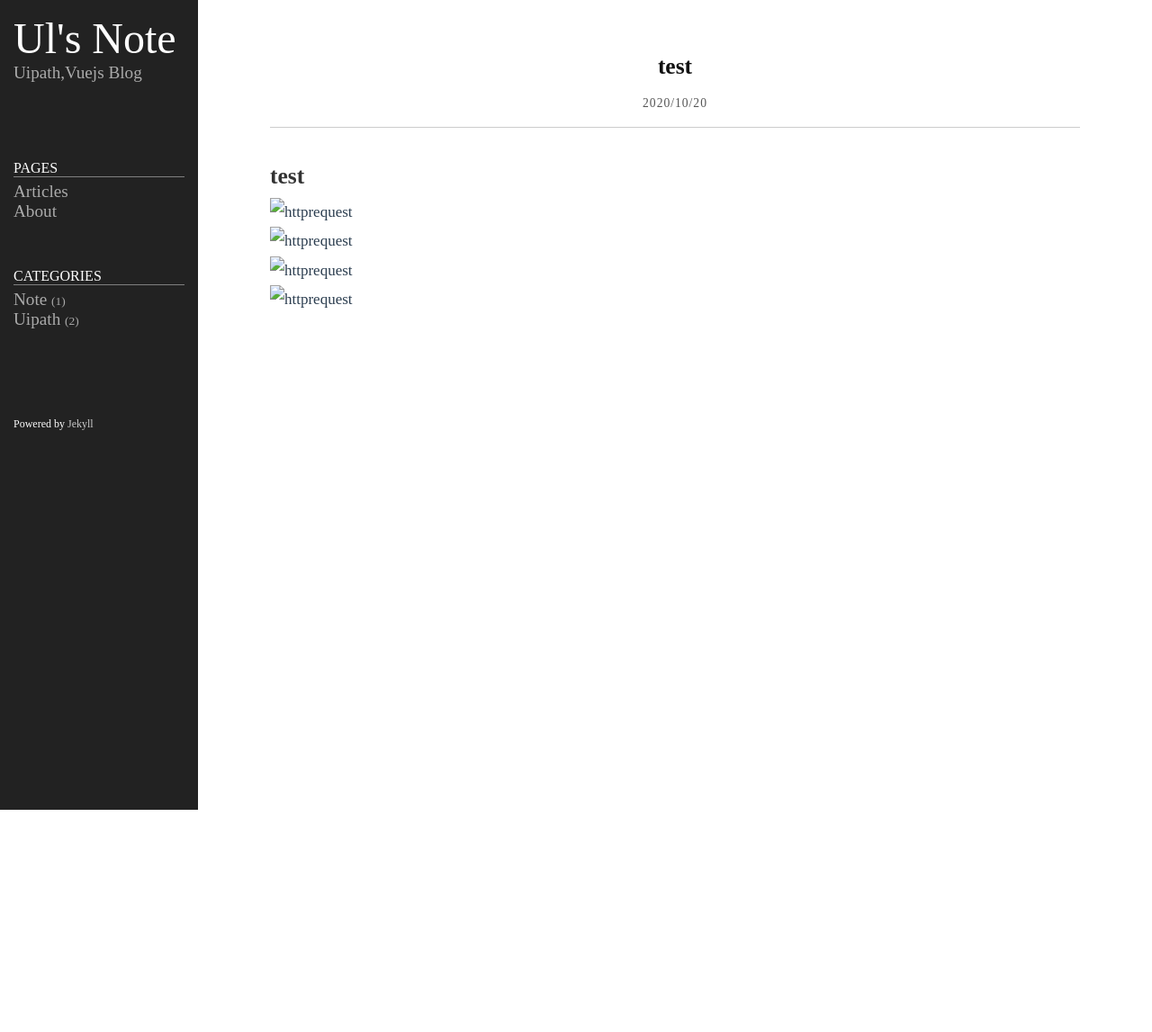
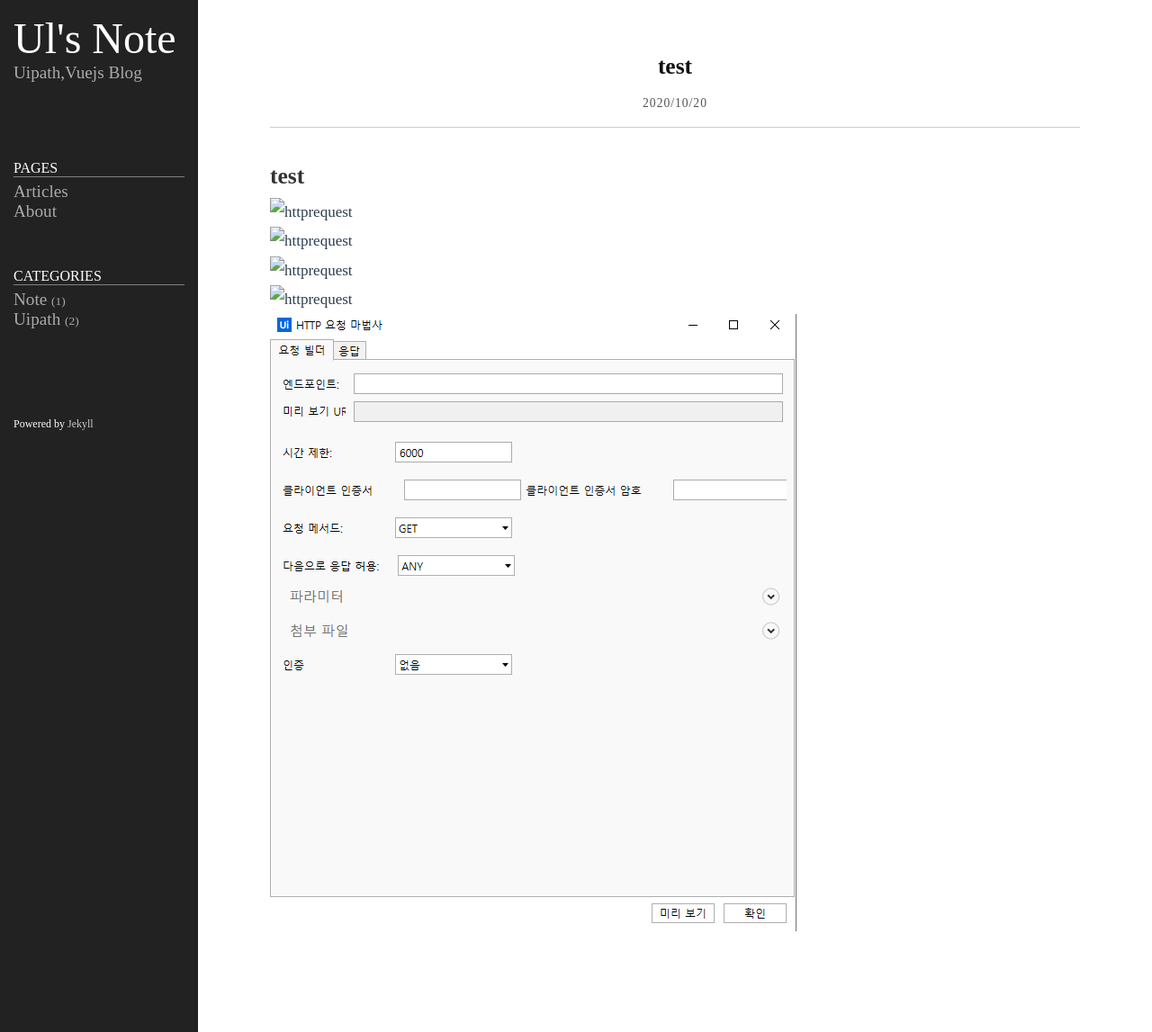
Before and after one commit to Bae-Han-Ul/Bae-Han-Ul.github.io, a Jekyll site: the page built from _posts/2020-10-20-post.md, in a window 1280 px wide. Shown: the whole page at 90% size. Built offline with Jekyll 4.4.1, drawn with Linux system fonts in a browser that asks for light colours; some web fonts are replaced; before the commit the page ends 900 px from its top, so only the background shows below that.

Commit message:
Update 2020-10-20-post.md

```diff
--- a/_posts/2020-10-20-post.md
+++ b/_posts/2020-10-20-post.md
@@ -14,3 +14,5 @@ category: uipath
 ![httprequest](@/public/img/2020-10-19/1.PNG)
 
 ![httprequest](public/img/2020-10-19/1.PNG)
+
+![httprequest](/public/img/2020-10-19/1.PNG)
```
